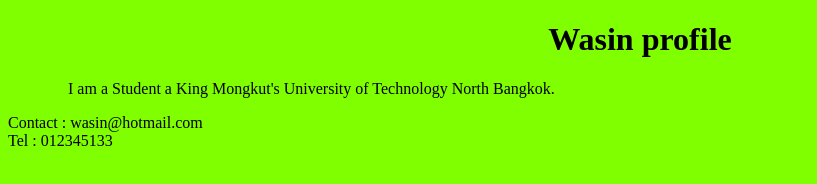
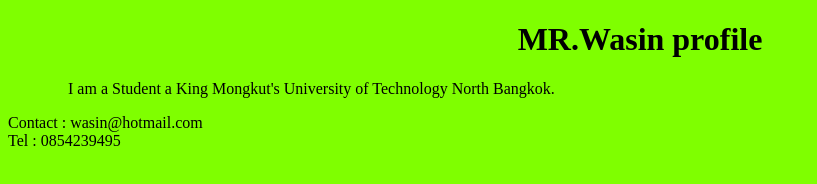
Before and after one commit to wasinbudprom/github-desktop-project-sec1, a plain HTML site: page index.html in a window 1280 px wide. Shown: the whole page, without its empty margins (0-817 px from the left). Drawn offline with Linux system fonts and the light colour scheme.

Commit message:
Update index.html with change profile

```diff
--- a/index.html
+++ b/index.html
@@ -7,10 +7,10 @@
     <link rel="stylesheet" href="css/index.css">
 </head>
 <body>
-    <h1>Wasin profile</h1>
+    <h1>MR.Wasin profile</h1>
     <p>I am a Student a King Mongkut's University of Technology North Bangkok.</p>
     <footer>Contact : wasin@hotmail.com <br>
-            Tel : 012345133
+            Tel : 0854239495
     </footer>
 </body>
 </html>
```
